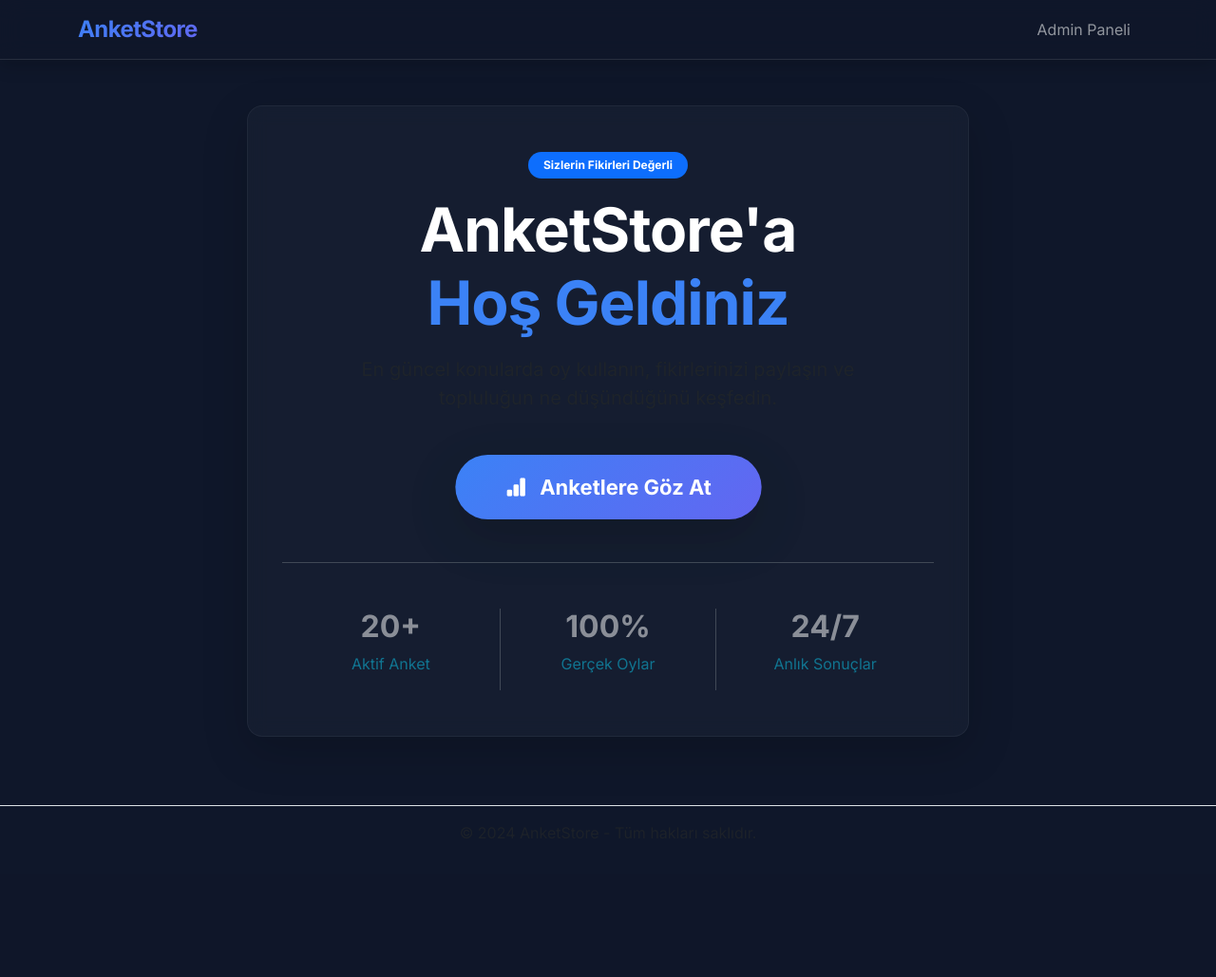
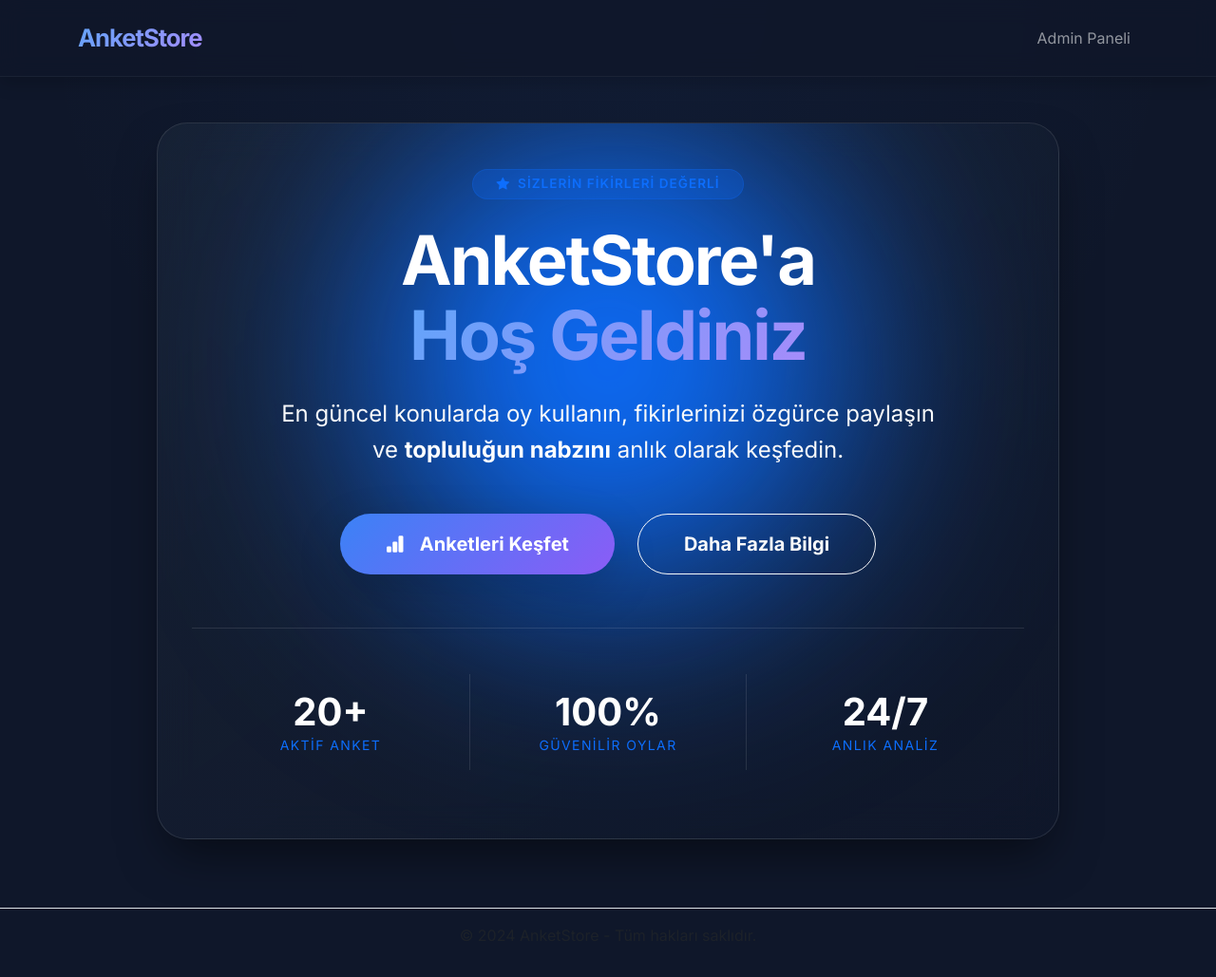
Before and after one commit to eymenisleksoy/AnketStore, a Django app: page /polls/ in a window 1280 px wide. Shown: the whole page at 95% size. Before the commit the page ends 883 px from the top, so only its background shows below. Run offline with Django 5.2, Linux system fonts and the light colour scheme.

Commit message:
HomePage modernized and subtext updated

```diff
--- a/polls/templates/polls/base.html
+++ b/polls/templates/polls/base.html
@@ -10,7 +10,7 @@
     <style>
         :root {
             --primary-color: #3b82f6;
-            --secondary-color: #6366f1;
+            --secondary-color: #8b5cf6;
             --bg-color: #0f172a;
             --card-bg: #1e293b;
             --text-color: #f8fafc;
@@ -21,52 +21,72 @@
             color: var(--text-color);
             font-family: 'Inter', system-ui, -apple-system, sans-serif;
             min-height: 100vh;
+            background-image: radial-gradient(circle at 50% 0%, rgba(59, 130, 246, 0.05) 0%, transparent 50%);
         }
         .navbar {
-            background: rgba(15, 23, 42, 0.8);
+            background: rgba(15, 23, 42, 0.8) !important;
             backdrop-filter: blur(12px);
-            border-bottom: 1px solid rgba(255, 255, 255, 0.1);
+            border-bottom: 1px solid rgba(255, 255, 255, 0.05);
+            padding: 1rem 0;
         }
         .navbar-brand {
-            font-size: 1.5rem;
-            background: linear-gradient(135deg, var(--primary-color), var(--secondary-color));
+            font-size: 1.6rem;
+            font-weight: 800;
+            background: linear-gradient(135deg, #60a5fa, #a78bfa);
             background-clip: text;
             -webkit-background-clip: text;
             -webkit-text-fill-color: transparent;
-            letter-spacing: -0.025em;
+            letter-spacing: -1px;
+        }
+        .text-gradient {
+            background: linear-gradient(135deg, #60a5fa, #a78bfa);
+            background-clip: text;
+            -webkit-background-clip: text;
+            -webkit-text-fill-color: transparent;
         }
         .card {
             background-color: var(--card-bg);
-            border: 1px solid rgba(255, 255, 255, 0.1);
-            border-radius: 16px;
-            transition: transform 0.2s, box-shadow 0.2s;
+            border: 1px solid rgba(255, 255, 255, 0.08);
+            border-radius: 20px;
+            transition: all 0.3s cubic-bezier(0.4, 0, 0.2, 1);
         }
         .card:hover {
-            transform: translateY(-2px);
-            box-shadow: 0 12px 24px -8px rgba(0, 0, 0, 0.4);
+            transform: translateY(-5px);
+            border-color: rgba(59, 130, 246, 0.3);
+            box-shadow: 0 20px 25px -5px rgba(0, 0, 0, 0.2), 0 10px 10px -5px rgba(0, 0, 0, 0.1);
         }
         .btn-primary {
             background: linear-gradient(135deg, var(--primary-color), var(--secondary-color));
             border: none;
-            box-shadow: 0 4px 12px rgba(59, 130, 246, 0.3);
+            padding: 0.8rem 2rem;
+            transition: all 0.3s ease;
         }
         .btn-primary:hover {
-            opacity: 0.9;
-            transform: scale(1.02);
+            transform: scale(1.03);
+            box-shadow: 0 10px 15px -3px rgba(59, 130, 246, 0.4);
+            filter: brightness(1.1);
         }
-        .list-group-item {
-            background-color: var(--card-bg);
-            color: var(--text-color);
-            border: 1px solid rgba(255, 255, 255, 0.05);
-            margin-bottom: 12px;
-            transition: all 0.2s;
+        .transform-hover {
+            transition: all 0.3s ease;
         }
-        .list-group-item:hover {
-            background-color: #334155;
-            border-color: var(--primary-color);
+        .transform-hover:hover {
+            transform: translateY(-3px);
         }
-        .text-primary {
-            color: var(--primary-color) !important;
+        .animate-fade-in {
+            animation: fadeIn 0.8s ease-out forwards;
+        }
+        @keyframes fadeIn {
+            from { opacity: 0; transform: translateY(20px); }
+            to { opacity: 1; transform: translateY(0); }
+        }
+        .ls-wide {
+            letter-spacing: 0.1em;
+        }
+        .fw-black {
+            font-weight: 900;
+        }
+        .shadow-2xl {
+            box-shadow: 0 25px 50px -12px rgba(0, 0, 0, 0.5);
         }
     </style>
 </head>
--- a/polls/templates/polls/index.html
+++ b/polls/templates/polls/index.html
@@ -3,34 +3,51 @@
 {% block title %}Hoş Geldiniz - AnketStore{% endblock %}
 
 {% block content %}
-    <div class="row justify-content-center align-items-center" style="min-height: 70vh;">
-        <div class="col-lg-8 text-center bg-dark p-5 rounded-4 shadow-lg" style="background: rgba(30, 41, 59, 0.4) !important; border: 1px solid rgba(255,255,255,0.05); backdrop-filter: blur(10px);">
-            <div class="mb-4">
-                <span class="badge bg-primary rounded-pill px-3 py-2 mb-3">Sizlerin Fikirleri Değerli</span>
-                <h1 class="display-3 fw-bold text-white mb-3" style="letter-spacing: -1px;">AnketStore'a <br><span class="text-primary font-serif">Hoş Geldiniz</span></h1>
-                <p class="lead text-muted mx-auto mb-5" style="max-width: 600px;">
-                    En güncel konularda oy kullanın, fikirlerinizi paylaşın ve topluluğun ne düşündüğünü keşfedin.
+    <div class="row justify-content-center align-items-center" style="min-height: 80vh;">
+        <div class="col-lg-10 text-center bg-dark p-5 rounded-5 shadow-2xl position-relative overflow-hidden" style="background: linear-gradient(145deg, rgba(30, 41, 59, 0.6), rgba(15, 23, 42, 0.8)) !important; border: 1px solid rgba(255,255,255,0.1); backdrop-filter: blur(20px);">
+            <!-- Dekoratif Arka Plan Işığı -->
+            <div class="position-absolute top-0 start-50 translate-middle-x bg-primary opacity-10 rounded-circle" style="width: 500px; height: 500px; filter: blur(120px); z-index: -1;"></div>
+
+            <div class="mb-5">
+                <span class="badge bg-primary bg-opacity-25 text-primary rounded-pill px-4 py-2 mb-4 border border-primary border-opacity-25" style="letter-spacing: 1px; font-weight: 600; font-size: 0.85rem;">
+                    <i class="bi bi-star-fill me-2"></i>SİZLERİN FİKİRLERİ DEĞERLİ
+                </span>
+                <h1 class="display-2 fw-black text-white mb-4 animate-fade-in" style="letter-spacing: -2px; line-height: 1.1;">
+                    AnketStore'a <br>
+                    <span class="text-gradient">Hoş Geldiniz</span>
+                </h1>
+                <p class="lead text-light opacity-100 mx-auto mb-5 fs-4" style="max-width: 700px; font-weight: 400; line-height: 1.6;">
+                    En güncel konularda oy kullanın, fikirlerinizi özgürce paylaşın ve <span class="text-white fw-bold">topluluğun nabzını</span> anlık olarak keşfedin.
                 </p>
             </div>
 
-            <div class="d-flex justify-content-center gap-3">
-                <a href="{% url 'polls:list' %}" class="btn btn-primary btn-lg px-5 py-3 rounded-pill fw-bold shadow-lg transition" style="transform: scale(1.1);">
-                    <i class="bi bi-bar-chart-fill me-2"></i> Anketlere Göz At
+            <div class="d-flex justify-content-center gap-4 mb-5 pb-2">
+                <a href="{% url 'polls:list' %}" class="btn btn-primary btn-lg px-5 py-3 rounded-pill fw-bold shadow-lg transform-hover transition-all d-flex align-items-center">
+                    <i class="bi bi-bar-chart-fill me-3 fs-5"></i> Anketleri Keşfet
+                </a>
+                <a href="#features" class="btn btn-outline-light btn-lg px-5 py-3 rounded-pill fw-bold border-opacity-25 transform-hover transition-all">
+                    Daha Fazla Bilgi
                 </a>
             </div>
 
-            <div class="row mt-5 pt-5 border-top border-secondary opacity-50">
-                <div class="col-4">
-                    <h3 class="h2 fw-bold text-white">20+</h3>
-                    <p class="text-sm text-info">Aktif Anket</p>
+            <div class="row g-4 mt-4 py-4 border-top border-white border-opacity-10">
+                <div class="col-md-4">
+                    <div class="p-3">
+                        <h3 class="display-6 fw-bold text-white mb-0">20+</h3>
+                        <p class="text-primary text-uppercase small ls-wide mb-0">Aktif Anket</p>
+                    </div>
                 </div>
-                <div class="col-4 border-start border-end border-secondary">
-                    <h3 class="h2 fw-bold text-white">100%</h3>
-                    <p class="text-sm text-info">Gerçek Oylar</p>
+                <div class="col-md-4 border-start border-end border-white border-opacity-10">
+                    <div class="p-3">
+                        <h3 class="display-6 fw-bold text-white mb-0">100%</h3>
+                        <p class="text-primary text-uppercase small ls-wide mb-0">Güvenilir Oylar</p>
+                    </div>
                 </div>
-                <div class="col-4">
-                    <h3 class="h2 fw-bold text-white">24/7</h3>
-                    <p class="text-sm text-info">Anlık Sonuçlar</p>
+                <div class="col-md-4">
+                    <div class="p-3">
+                        <h3 class="display-6 fw-bold text-white mb-0">24/7</h3>
+                        <p class="text-primary text-uppercase small ls-wide mb-0">Anlık Analiz</p>
+                    </div>
                 </div>
             </div>
         </div>
```
